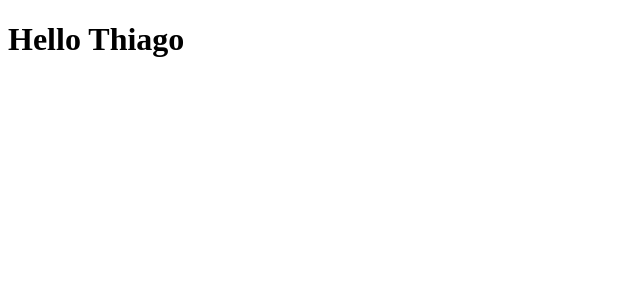
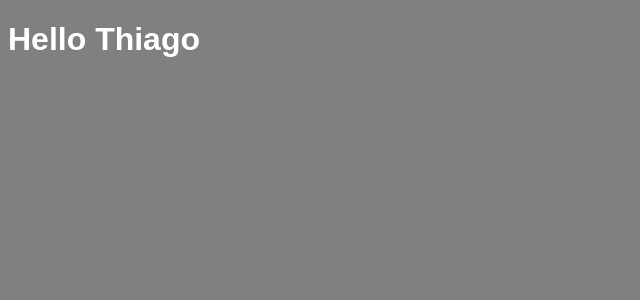
Before and after one commit to thiagoferrari/Intro-React, a React app: page / in a window 1280 px wide. Shown: the top 300 px of the page, without its empty margins (0-640 px from the left). Built offline with nearby package versions, Linux system fonts and the light colour scheme.

Commit message:
preparando imports [style-loader + css-loader]

```diff
--- a/package.json
+++ b/package.json
@@ -12,6 +12,8 @@
     "@babel/preset-env": "^7.6.0",
     "@babel/preset-react": "^7.0.0",
     "babel-loader": "^8.0.6",
+    "css-loader": "^5.0.1",
+    "style-loader": "^2.0.0",
     "webpack": "^4.40.2",
     "webpack-cli": "^3.3.9",
     "webpack-dev-server": "^3.8.1"
--- /dev/null
+++ b/src/App.css
@@ -0,0 +1,5 @@
+body {
+    background: gray;
+    color: #FFF;
+    font-family: Arial, Helvetica, sans-serif;
+}
--- a/src/App.js
+++ b/src/App.js
@@ -1,4 +1,5 @@
 import React from 'react' // precisamos importar devido na linha 4 ter JSX
+import './App.css'
 
 function App() {
     return <h1>Hello Thiago</h1>
--- a/webpack.config.js
+++ b/webpack.config.js
@@ -12,11 +12,18 @@
     module: {
         rules: [ // aqui: vamos usar o babel só para files .js [css usaremos outro loader]
             {
-                test: /\.js$/,
+                test: /\.js$/, //lembrando que aqui temos uma exp. Regular
                 exclude: /node_modules/,
                 use: {
                     loader: "babel-loader"
                 }
+            }, {
+                test: /\.css$/,
+                use: [ // trabalhando com loader de css...
+                    { loader: 'style-loader' },  // ele serve para importar files .css
+                    { loader: 'css-loader' } // ele serve para imports especiais (.png, @import css externos)
+                ]
+
             }
         ]
     }
```
Also changed, not shown: 1 other file (tests, documents, lock files or other folders).
